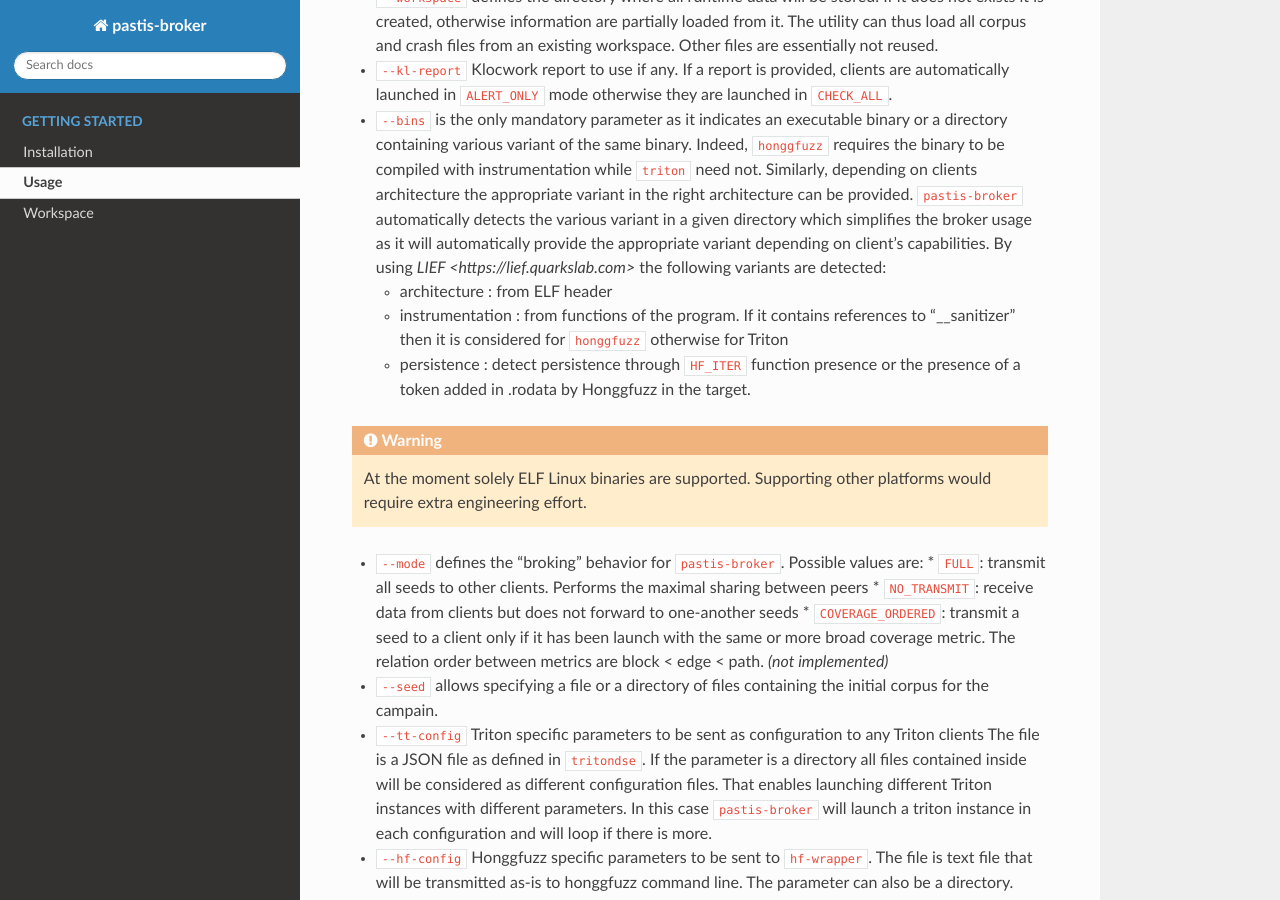
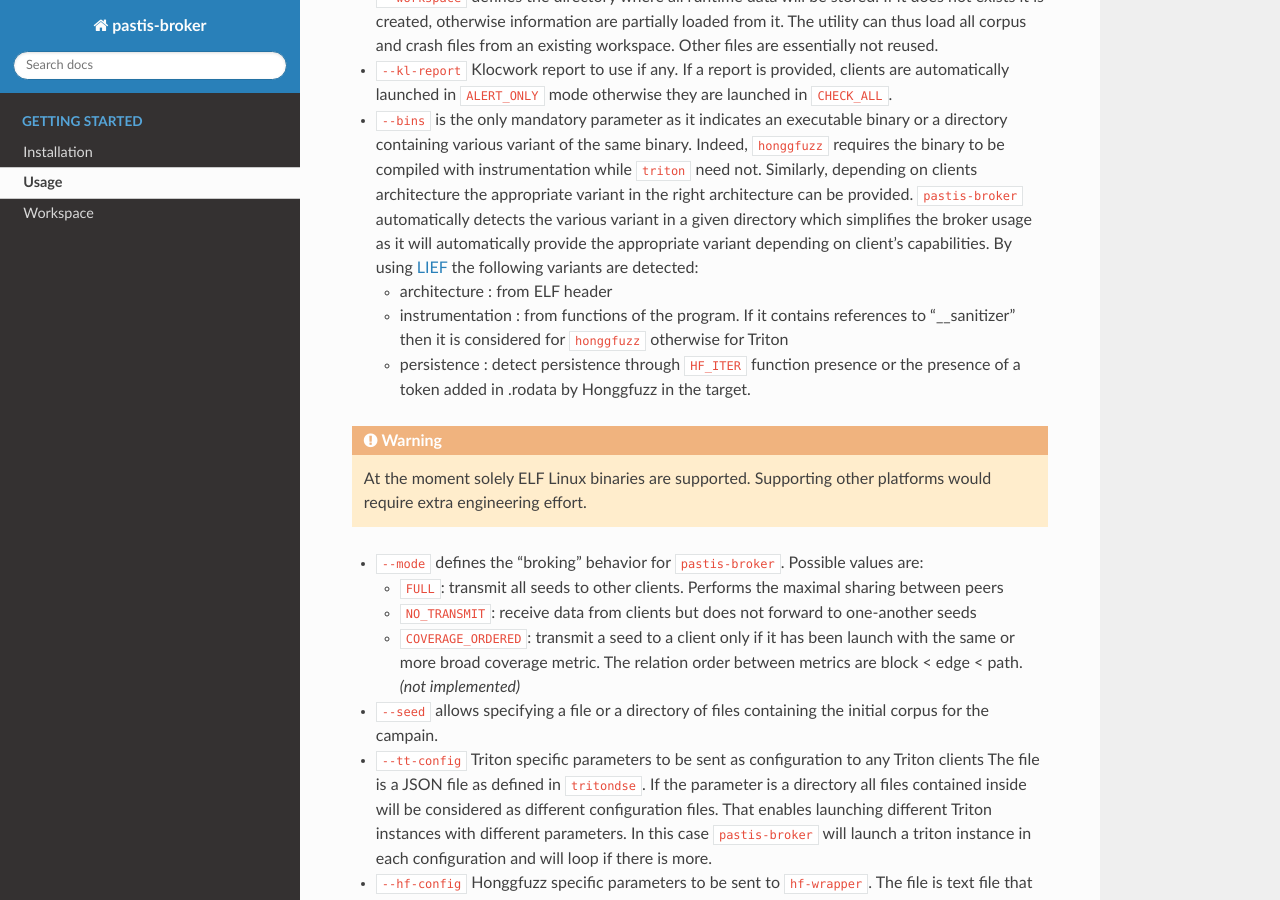
Before and after one commit to quarkslab/pastis, a Sphinx documentation site: the page built from doc/usage.rst, in a window 1280 px wide and 900 px high, scrolled down 533 px. Built offline with Sphinx 7.4.7 and the Read the Docs theme 2.0.0, drawn with Linux system fonts in a browser that asks for light colours.

Commit message:
update doc + fr translation

```diff
--- a/doc/installation.rst
+++ b/doc/installation.rst
@@ -1,5 +1,5 @@
-Installation
-============
+Broker Installation
+===================
 
 Pastis-broker relies on ``libpastis`` and ``klocwork`` as PASTIS dependencies.
 Apart from that all dependencies can be install through pip. It is not dependent
--- a/doc/usage.rst
+++ b/doc/usage.rst
@@ -42,7 +42,7 @@
   architecture can be provided. ``pastis-broker`` automatically detects the various
   variant in a given directory which simplifies the broker usage as it will automatically
   provide the appropriate variant depending on client's capabilities. By using
-  `LIEF <https://lief.quarkslab.com>` the following variants are detected:
+  `LIEF <https://lief.quarkslab.com>`_ the following variants are detected:
 
   * architecture : from ELF header
   * instrumentation : from functions of the program. If it contains references
@@ -54,11 +54,12 @@
    platforms would require extra engineering effort.
 
 * ``--mode`` defines the "broking" behavior for ``pastis-broker``. Possible values are:
+
   * ``FULL``: transmit all seeds to other clients. Performs the maximal sharing between peers
   * ``NO_TRANSMIT``: receive data from clients but does not forward to one-another seeds
   * ``COVERAGE_ORDERED``: transmit a seed to a client only if it has been launch with the
-  same or more broad coverage metric. The relation order between metrics are block < edge < path.
-  *(not implemented)*
+    same or more broad coverage metric. The relation order between metrics are block < edge < path.
+    *(not implemented)*
 
 * ``--seed`` allows specifying a file or a directory of files containing the initial corpus
   for the campain.
--- a/doc/workspace.rst
+++ b/doc/workspace.rst
@@ -9,6 +9,9 @@
 the crash of the alert etc. In this mode ``pastis-broker`` also export a final CSV
 indicating which alerts have been covered or triggered. The workspace folder also
 enables restarting an interrupted campaign. The workspace file structure is the following:
+
+
+.. highlight:: none
 
 ::
 
```
Also changed, not shown: 4 other files.
